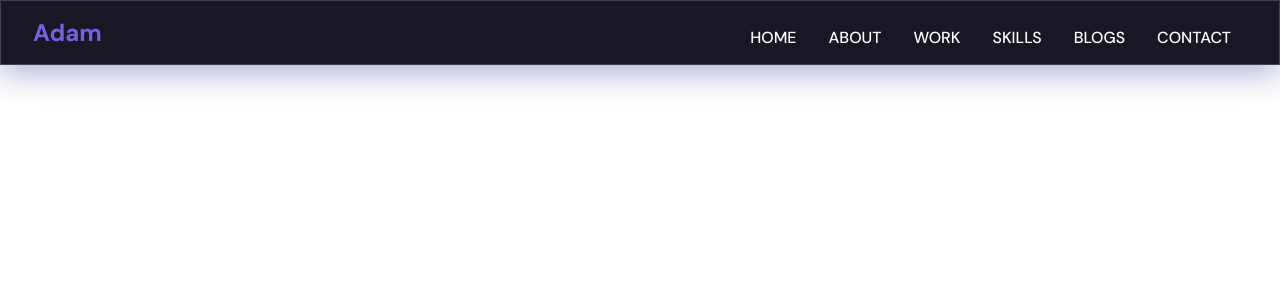
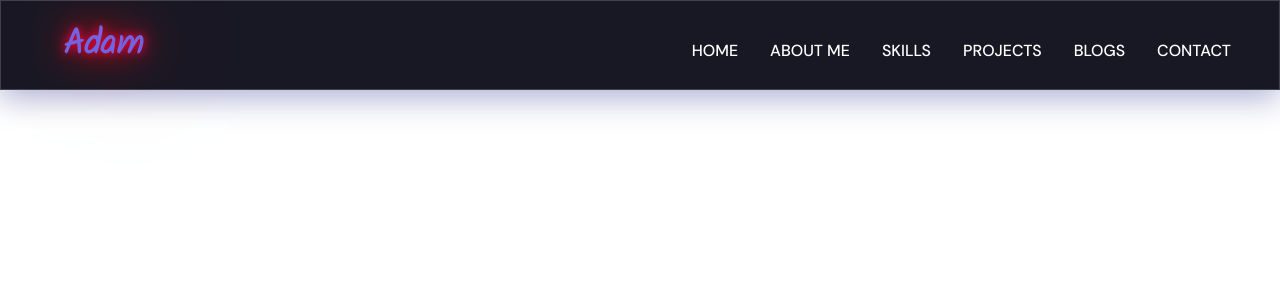
Before and after one commit to AbdimulhinYussuf3675/Portfoliov2, a React (Create React App) app: page / in a window 1280 px wide. Shown: the top 300 px of the page. Built offline with nearby package versions, Linux system fonts and the light colour scheme.

Commit message:
Add font

```diff
--- a/src/components/Navbar/Navbar.js
+++ b/src/components/Navbar/Navbar.js
@@ -13,10 +13,10 @@ const Navbar = () => {
   return (
     <nav className="app__navbar">
       <div className="app__navbar-logo">
-        <h1 className="app__navbar-logo desktop">Adam</h1>
+        <h1 className="app__navbar-h1">Adam</h1>
       </div>
       <ul className="app__navbar-links">
-        {['home', 'about', 'work', 'skills', 'Blogs', 'contact'].map((item) => (
+        {['home', 'about me', 'skills', 'projects', 'Blogs', 'contact'].map((item) => (
           <li className="app__flex p-text" key={`link-${item}`}>
             <div />
             <a href={`#${item}`}>{item}</a>
@@ -36,7 +36,7 @@ const Navbar = () => {
             <div>
               <span className="links">
                 <ul>
-                  {['home', 'about', 'work', 'skills', 'Blogs', 'contact'].map((item) => (
+                  {['home', 'about me', 'skills', 'projects', 'Blogs', 'contact'].map((item) => (
                     <li key={item}>
                       <Link href={`#${item}`} activeClass="active" onClick={() => setToggle(false)}>
                         {item}
--- a/src/components/Navbar/Navbar.scss
+++ b/src/components/Navbar/Navbar.scss
@@ -18,13 +18,51 @@
   justify-content: flex-start;
   align-items: center;
 
-  .desktop {
+  .app__navbar-h1 {
     color: #7562e0;
+    margin-left: 30px;
+    font-size: 35px;
+    justify-content: center;
+    align-items: center;
+    font-family: kalam;
+    text-shadow:
+      0 0 0 transparent,
+      0 0 10px #ff003c,
+      0 0 20px rgba(255, 0, 60, 0.5),
+      0 0 40px #ff003c,
+      0 0 100px #ff003c,
+      0 0 200px #1497e4,
+      0 0 300px #ff003c,
+      0 0 500px #ff003c,
+      0 0 1000px #ff003c;
+    animation: animate 2s infinite alternate;
+  }
 
-    @media screen and (min-width: 2000px) {
-      width: 180px;
-      height: 40px;
+  @keyframes animate {
+    40% {
+      opacity: 1;
     }
+
+    42% {
+      opacity: 0.8;
+    }
+
+    43% {
+      opacity: 1;
+    }
+
+    45% {
+      opacity: 0.3;
+    }
+
+    46% {
+      opacity: 1;
+    }
+  }
+
+  @media screen and (min-width: 2000px) {
+    width: 180px;
+    height: 40px;
   }
 }
 
--- a/src/index.css
+++ b/src/index.css
@@ -1,4 +1,9 @@
 @import url("https://fonts.googleapis.com/css2?family=DM+Sans:wght@400;500;700&display=swap");
+
+@font-face {
+  font-family: kalam;
+  src: url(./assets/fonts/Kalam-Light.ttf);
+}
 
 :root {
   --font-base: "DM Sans", sans-serif;
```
Also changed, not shown: .stylelintrc.json, src/assets/fonts/Kalam-Light.ttf (added).
